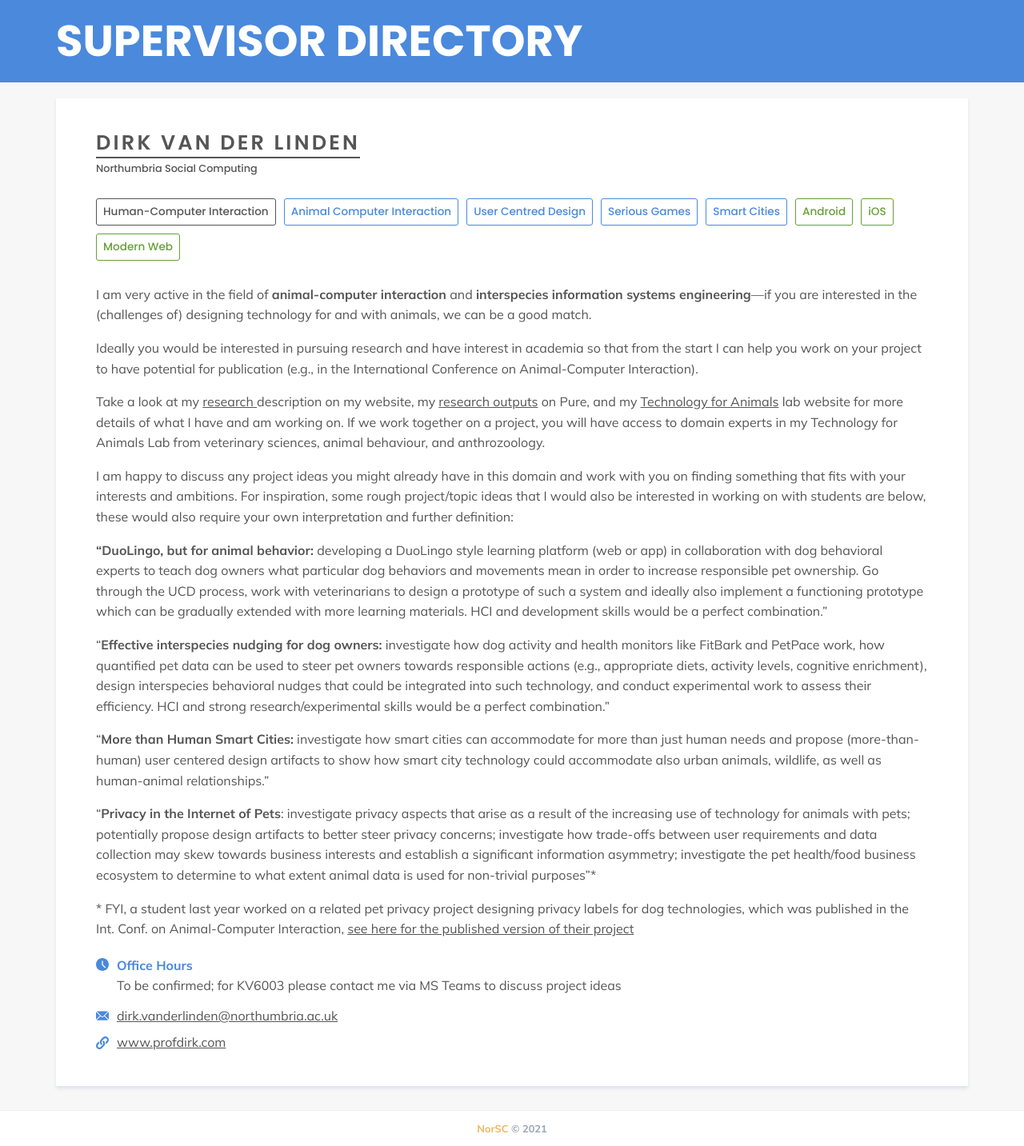
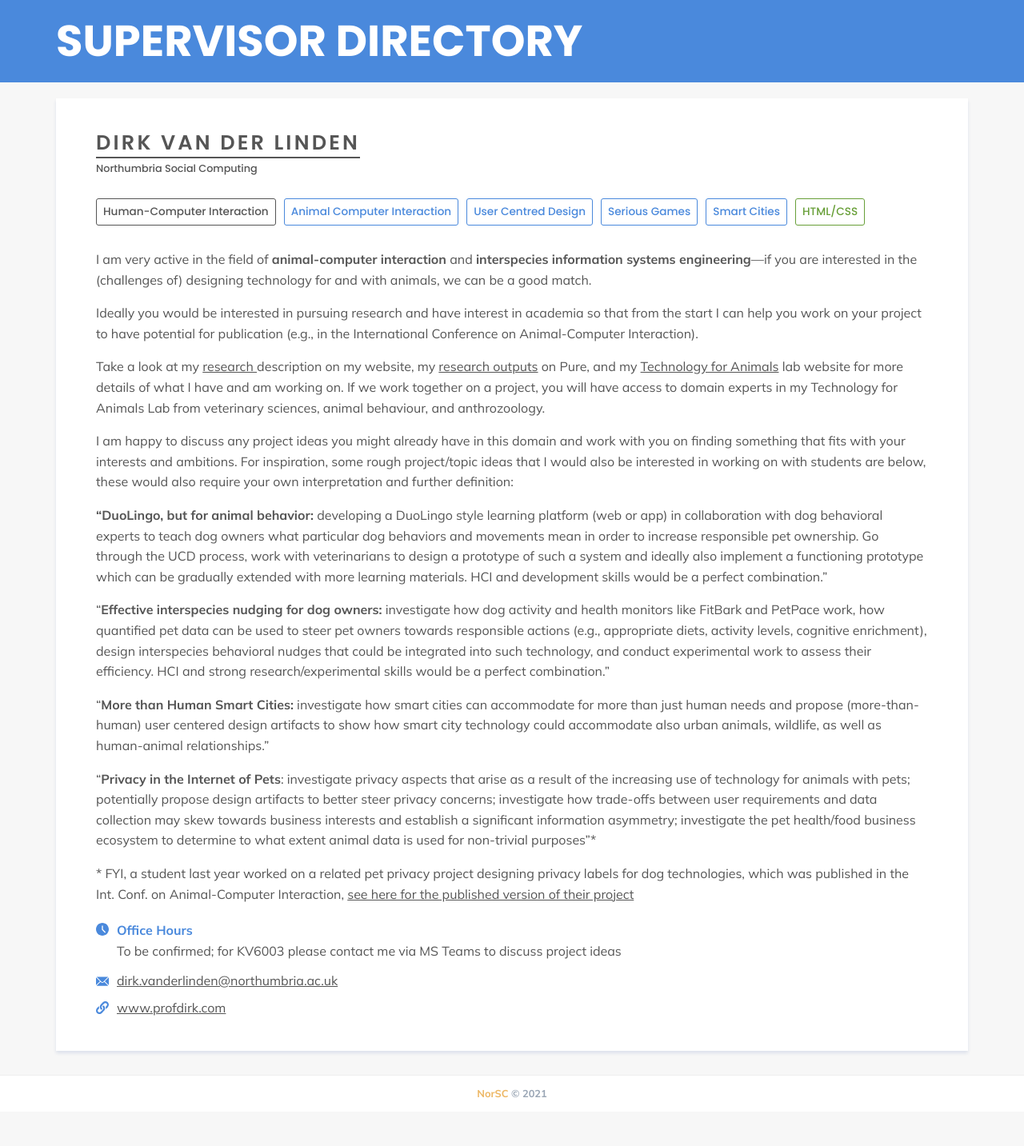
Before and after one commit to NorSC/supervisor-search, a Jekyll site: the page built from _supervisors/dirk-van-der-linden.md, in a window 1280 px wide. Shown: the whole page at 80% size. Built offline with Jekyll 4.4.1, drawn with Linux system fonts in a browser that asks for light colours; a script that is not in the unit is left out; after the commit the page ends 1390 px from its top, so only the background shows below that.

Commit message:
Update Supervisors “dirk-van-der-linden”

```diff
--- a/_supervisors/dirk-van-der-linden.md
+++ b/_supervisors/dirk-van-der-linden.md
@@ -15,9 +15,7 @@ additional_keywords:
   - Serious Games
   - Smart Cities
 technologies_languages:
-  - Android
-  - iOS
-  - Modern Web
+  - HTML/CSS
 additional_details: >-
   I am very active in the field of **animal-computer interaction** and
   **interspecies information systems engineering**—if you are interested in the
```
